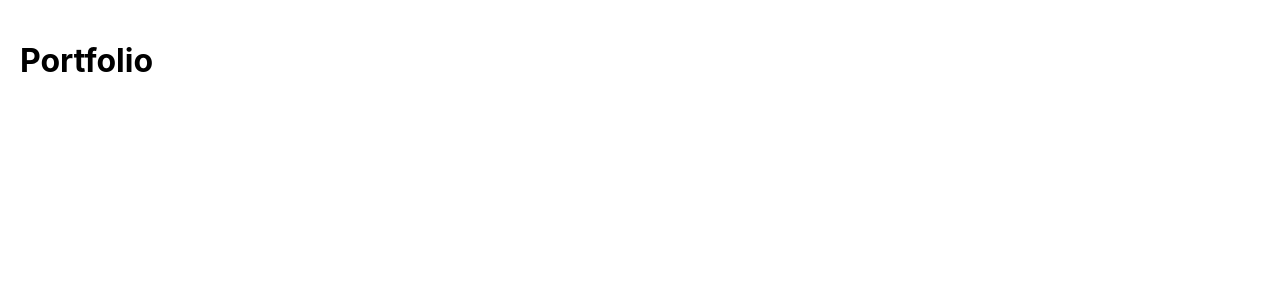
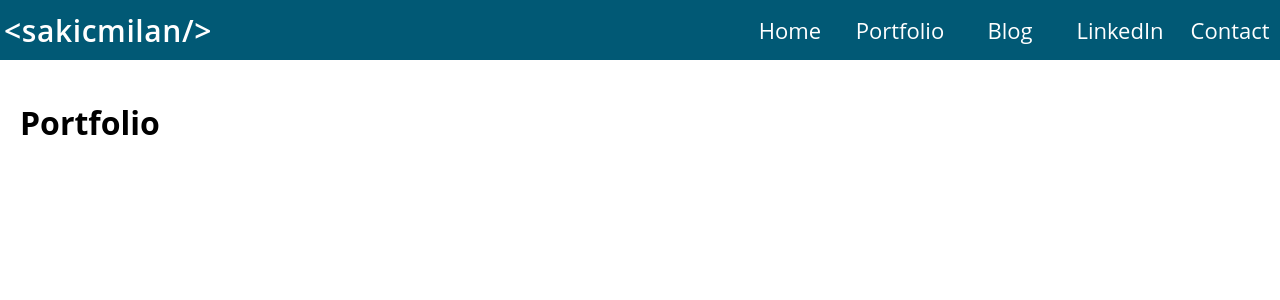
Before and after one commit to sakic-milan/sakicmilan.com, a Next.js app: page /portfolio in a window 1280 px wide. Shown: the top 300 px of the page. Built offline with nearby package versions, Linux system fonts and the light colour scheme.

Commit message:
WIP header for global layout component

```diff
--- a/pages/_app.js
+++ b/pages/_app.js
@@ -1,7 +1,13 @@
-import '../styles/globals.css'
+import Layout from "@views/Layout";
+import "@styles/globals.css";
+import "@styles/colors.scss";
 
 function MyApp({ Component, pageProps }) {
-  return <Component {...pageProps} />
+  return (
+    <Layout>
+      <Component {...pageProps} />
+    </Layout>
+  );
 }
 
-export default MyApp
+export default MyApp;
--- /dev/null
+++ b/src/components/Header/index.jsx
@@ -0,0 +1,108 @@
+import { useState, useEffect, useRef } from "react";
+import Link from "next/link";
+import { HamburgerMenu, CloseHamburgerMenu } from "../icons";
+import { useOutsideClick } from "../../hooks/useOutsideClick";
+import { useWindowSize } from "../../hooks/useWindowSize";
+import styles from "./styles.module.scss";
+
+const Header = () => {
+  const [expandMobileMenu, setExpandMobileMenu] = useState(false);
+
+  const ref = useRef();
+
+  const toggleMenu = () => {
+    setExpandMobileMenu(!expandMobileMenu);
+  };
+
+  useOutsideClick(ref, toggleMenu);
+
+  const { width } = useWindowSize();
+
+  useEffect(() => {
+    if (width > 900) {
+      setExpandMobileMenu(false);
+    }
+  }, [width]);
+
+  const MobileMenu = () => (
+    <div className={styles.mobileMenu}>
+      <li>
+        <Link href="/">
+          <a>Home</a>
+        </Link>
+      </li>
+      <li>
+        <Link href="/portfolio">
+          <a>Portfolio</a>
+        </Link>
+      </li>
+      <li>
+        <Link href="/">
+          <a>Blog</a>
+        </Link>
+      </li>
+      <li>
+        <Link href="/">
+          <a>LinkedIn</a>
+        </Link>
+      </li>
+      <li>
+        <Link href="/">
+          <a>Contact</a>
+        </Link>
+      </li>
+    </div>
+  );
+
+  return (
+    <div className={styles.header}>
+      <nav className={styles.header_nav}>
+        <span className={styles.header_logo}>{"<sakicmilan/>"}</span>
+        <menu className={styles.header_menu}>
+          <li>
+            <Link href="/">
+              <a>Home</a>
+            </Link>
+          </li>
+          <li>
+            <Link href="/portfolio">
+              <a>Portfolio</a>
+            </Link>
+          </li>
+          <li>
+            <Link href="/">
+              <a>Blog</a>
+            </Link>
+          </li>
+          <li>
+            <Link href="/">
+              <a>LinkedIn</a>
+            </Link>
+          </li>
+          <li>
+            <Link href="/">
+              <a>Contact</a>
+            </Link>
+          </li>
+        </menu>
+
+        <span
+          className={`${styles.header_hamburgerMenu} ${
+            expandMobileMenu && styles.hamburgerMenuOpened
+          }`}
+          onClick={toggleMenu}
+        >
+          {expandMobileMenu ? <CloseHamburgerMenu /> : <HamburgerMenu />}
+        </span>
+      </nav>
+
+      {expandMobileMenu && (
+        <div ref={ref}>
+          <MobileMenu />
+        </div>
+      )}
+    </div>
+  );
+};
+
+export default Header;
--- /dev/null
+++ b/src/components/Header/styles.module.scss
@@ -0,0 +1,92 @@
+.header {
+  position: relative;
+  height: 60px;
+  background-color: var(--primary-color);
+  color: white;
+
+  @media only screen and (max-width: 900px) {
+    height: 75px;
+  }
+}
+
+.header_nav {
+  width: 1300px;
+  height: 100%;
+  margin: 0 auto;
+  display: flex;
+  justify-content: space-between;
+
+  @media only screen and (max-width: 1300px) {
+    width: 100%;
+    padding-left: 4px;
+  }
+}
+
+.header_logo {
+  display: flex;
+  align-items: center;
+  text-align: center;
+  font-weight: 600;
+  font-size: 30px;
+  letter-spacing: 0.02em;
+}
+
+.header_menu {
+  list-style: none;
+  display: flex;
+  margin: 0;
+
+  li {
+    width: 100px;
+    margin-left: 10px;
+  }
+
+  a {
+    width: 100%;
+    height: 100%;
+    font-size: 22px;
+    display: flex;
+    align-items: center;
+    justify-content: center;
+    text-align: center;
+  }
+
+  @media only screen and (max-width: 900px) {
+    display: none;
+  }
+}
+
+.header_hamburgerMenu {
+  height: 100%;
+  padding: 0 19.5px;
+  display: flex;
+  align-items: center;
+  justify-content: center;
+  cursor: pointer;
+
+  @media only screen and (min-width: 901px) {
+    display: none;
+  }
+}
+
+.hamburgerMenuOpened {
+  background-color: var(--secondary-color);
+}
+
+.mobileMenu {
+  list-style: none;
+  background-color: var(--secondary-color);
+  height: 400px;
+  padding-top: 18px;
+  border-bottom-left-radius: 30px;
+  border-bottom-right-radius: 30px;
+
+  li {
+    text-align: center;
+    line-height: 38px;
+    font-size: 28px;
+    font-weight: 400px;
+    padding: 13px;
+    margin-bottom: 10px;
+  }
+}
--- /dev/null
+++ b/src/components/icons.jsx
@@ -0,0 +1,40 @@
+import React from "react";
+
+export const HamburgerMenu = () => {
+  return (
+    <svg
+      width="36"
+      height="36"
+      viewBox="0 0 36 36"
+      fill="none"
+      xmlns="http://www.w3.org/2000/svg"
+    >
+      <path
+        fillRule="evenodd"
+        clipRule="evenodd"
+        d="M36 5.14286V0H0V5.14286H36ZM36 15.4285V20.5714H0V15.4285H36ZM36 30.8571V36H0V30.8571H36Z"
+        fill="white"
+      />
+    </svg>
+  );
+};
+
+export const CloseHamburgerMenu = () => {
+  return (
+    <svg
+      width="24"
+      height="38"
+      viewBox="0 0 24 38"
+      fill="none"
+      xmlns="http://www.w3.org/2000/svg"
+    >
+      <path
+        fillRule="evenodd"
+        clipRule="evenodd"
+        d="M16.852 19L1 3.92357L4.07398 1L23 19L4.07398 37L1 34.0764L16.852 19Z"
+        fill="white"
+        stroke="white"
+      />
+    </svg>
+  );
+};
--- /dev/null
+++ b/src/hooks/useOutsideClick.js
@@ -0,0 +1,18 @@
+import { useEffect } from "react";
+
+export const useOutsideClick = (ref, handler) => {
+  useEffect(() => {
+    const listener = (event) => {
+      if (!ref.current || ref.current.contains(event.target)) {
+        return;
+      }
+      handler();
+    };
+    document.addEventListener("mousedown", listener);
+    document.addEventListener("touchstart", listener);
+    return () => {
+      document.removeEventListener("mousedown", listener);
+      document.removeEventListener("touchstart", listener);
+    };
+  }, [ref, handler]);
+};
--- /dev/null
+++ b/src/hooks/useWindowSize.js
@@ -0,0 +1,23 @@
+import { useState, useEffect } from "react";
+
+export const useWindowSize = () => {
+  const [windowSize, setWindowSize] = useState({
+    width: undefined,
+    height: undefined,
+  });
+  useEffect(() => {
+    function handleResize() {
+      setWindowSize({
+        width: window.innerWidth,
+        height: window.innerHeight,
+      });
+    }
+
+    window.addEventListener("resize", handleResize);
+
+    handleResize();
+
+    return () => window.removeEventListener("resize", handleResize);
+  }, []);
+  return windowSize;
+};
--- /dev/null
+++ b/src/views/Layout/index.jsx
@@ -0,0 +1,12 @@
+import Header from "@components/Header";
+
+const Layout = ({ children }) => {
+  return (
+    <>
+      <Header />
+      <main>{children}</main>
+    </>
+  );
+};
+
+export default Layout;
--- /dev/null
+++ b/styles/colors.scss
@@ -0,0 +1,4 @@
+:root {
+  --primary-color: #015975;
+  --secondary-color: #206d85;
+}
--- a/styles/globals.css
+++ b/styles/globals.css
@@ -2,8 +2,7 @@ html,
 body {
   padding: 0;
   margin: 0;
-  font-family: -apple-system, BlinkMacSystemFont, Segoe UI, Roboto, Oxygen,
-    Ubuntu, Cantarell, Fira Sans, Droid Sans, Helvetica Neue, sans-serif;
+  font-family: "Open Sans", sans-serif;
 }
 
 a {
```
Also changed, not shown: .babelrc, src/components/Footer/index.jsx (added), src/components/Footer/styles.module.scss (added).
